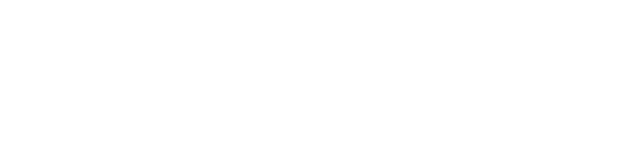
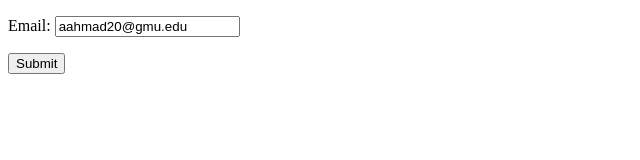
Before and after one commit to Abdulla3/-aahmad_clyde, a plain HTML site: page www/untitled.html in a window 1280 px wide. Shown: the whole page, without its empty margins (0-640 px from the left). Drawn offline with Linux system fonts and the light colour scheme.

Commit message:
final commit

```diff
--- a/www/untitled.html
+++ b/www/untitled.html
@@ -5,5 +5,18 @@
 </head>
 <body>
 
+<body>
+<form method="post" action="http://mis412.davidrichard.com/form_test">
+<p>
+<label for="email">
+Email:
+<input type="text" id="email" name="email" value="aahmad20@gmu.edu">
+ </label>
+</p>
+<!-- Other fields -->
+<p>
+<input type="submit" value="Submit">
+</p>
+</form>
 </body>
 </html>
```
Also changed, not shown: 1 other file.
